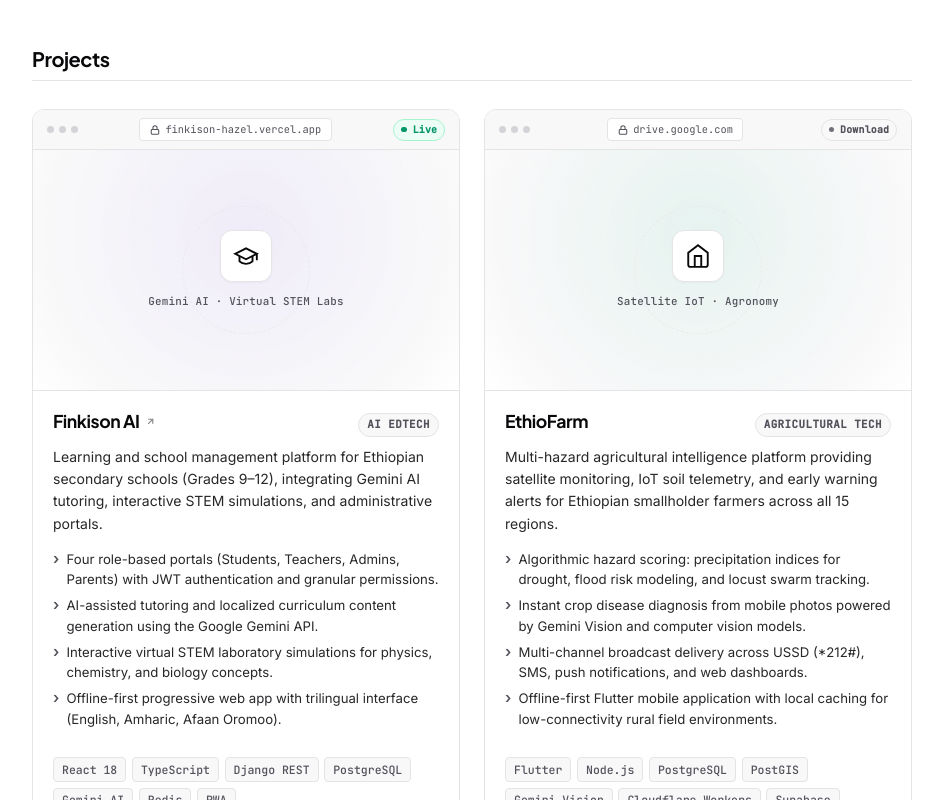
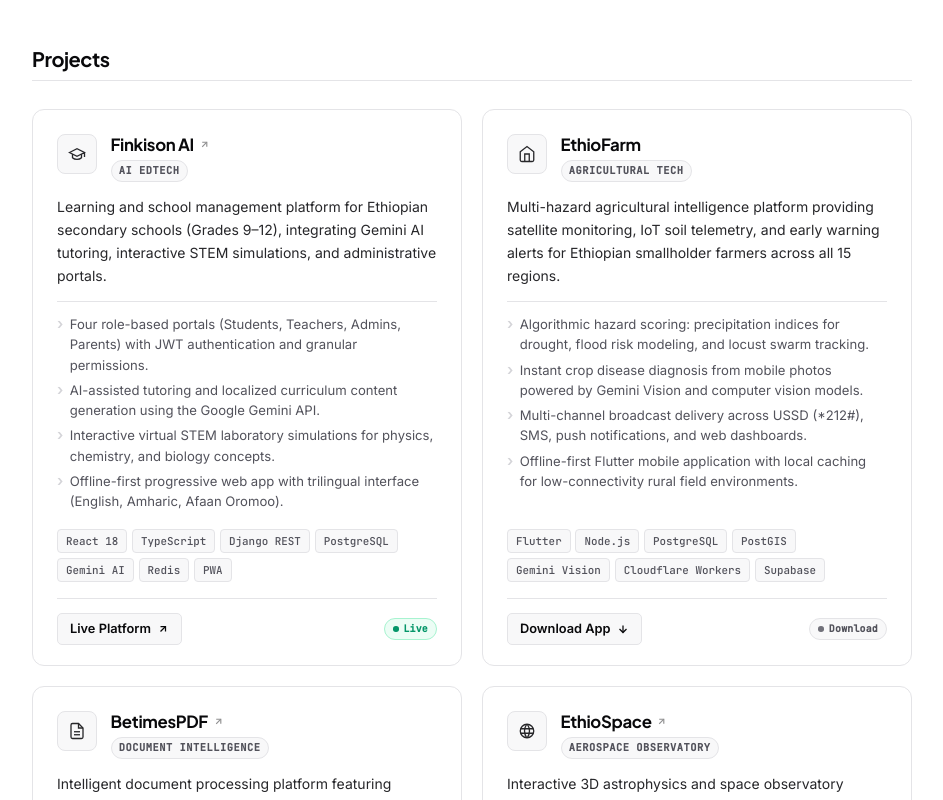
Before and after one commit to EstarCode/portfolio, a React (Vite) app: page / in a window 1280 px wide. Shown: the part 1000-1800 px from the top of the page, without its empty margins (168-1111 px from the left). Built offline with nearby package versions, Linux system fonts and the light colour scheme.

Commit message:
redesign(projects): remove blank graphic placeholders and browser chrome, replace with clean editorial card layout

```diff
--- a/src/components/Projects.tsx
+++ b/src/components/Projects.tsx
@@ -1,81 +1,63 @@
-import { useState } from "react";
 import type { Project } from "../types";
 import { Section } from "./Section";
 
-function ProjectGraphic({
-  icon,
-  category = "",
-  name = "",
-}: {
-  icon?: string;
-  category?: string;
-  name?: string;
-}) {
+/** Maps icon/category to a compact inline SVG badge */
+function ProjectIcon({ icon, category = "", name = "" }: { icon?: string; category?: string; name?: string }) {
   const t = icon || `${category} ${name}`.toLowerCase();
+
   if (t === "space" || t.includes("space") || t.includes("observatory")) {
     return (
-      <div className="project-preview-canvas graphic-space" aria-hidden="true">
-        <div className="canvas-orbit-ring" />
-        <div className="canvas-orbit-ring ring-outer" />
-        <div className="canvas-icon-badge">
-          <svg width="26" height="26" viewBox="0 0 24 24" fill="none" stroke="currentColor" strokeWidth="1.75">
+      <svg width="18" height="18" viewBox="0 0 24 24" fill="none" stroke="currentColor" strokeWidth="1.75" aria-hidden="true">
         <circle cx="12" cy="12" r="9" />
         <path d="M3.6 9h16.8M3.6 15h16.8" />
         <path d="M11.5 3a17 17 0 0 0 0 18M12.5 3a17 17 0 0 1 0 18" />
       </svg>
-        </div>
-        <span className="canvas-sub-label">Space Science · 3D Telemetry</span>
-      </div>
     );
   }
   if (t === "agriculture" || t.includes("farm") || t.includes("agri")) {
     return (
-      <div className="project-preview-canvas graphic-farm" aria-hidden="true">
-        <div className="canvas-orbit-ring" />
-        <div className="canvas-icon-badge">
-          <svg width="26" height="26" viewBox="0 0 24 24" fill="none" stroke="currentColor" strokeWidth="1.75">
+      <svg width="18" height="18" viewBox="0 0 24 24" fill="none" stroke="currentColor" strokeWidth="1.75" aria-hidden="true">
         <path d="M3 9l9-7 9 7v11a2 2 0 0 1-2 2H5a2 2 0 0 1-2-2z" />
         <polyline points="9 22 9 12 15 12 15 22" />
       </svg>
-        </div>
-        <span className="canvas-sub-label">Satellite IoT · Agronomy</span>
-      </div>
     );
   }
   if (t === "document" || t.includes("pdf") || t.includes("doc")) {
     return (
-      <div className="project-preview-canvas graphic-pdf" aria-hidden="true">
-        <div className="canvas-orbit-ring" />
-        <div className="canvas-icon-badge">
-          <svg width="26" height="26" viewBox="0 0 24 24" fill="none" stroke="currentColor" strokeWidth="1.75">
+      <svg width="18" height="18" viewBox="0 0 24 24" fill="none" stroke="currentColor" strokeWidth="1.75" aria-hidden="true">
         <path d="M14 2H6a2 2 0 0 0-2 2v16a2 2 0 0 0 2 2h12a2 2 0 0 0 2-2V8z" />
         <polyline points="14 2 14 8 20 8" />
         <line x1="16" y1="13" x2="8" y2="13" />
         <line x1="16" y1="17" x2="8" y2="17" />
       </svg>
-        </div>
-        <span className="canvas-sub-label">Vector Retrieval · Doc Intelligence</span>
-      </div>
     );
   }
   return (
-    <div className="project-preview-canvas graphic-ai" aria-hidden="true">
-      <div className="canvas-orbit-ring" />
-      <div className="canvas-icon-badge">
-        <svg width="26" height="26" viewBox="0 0 24 24" fill="none" stroke="currentColor" strokeWidth="1.75">
+    <svg width="18" height="18" viewBox="0 0 24 24" fill="none" stroke="currentColor" strokeWidth="1.75" aria-hidden="true">
       <path d="M22 10v6M2 10l10-5 10 5-10 5z" />
       <path d="M6 12v5c3 3 9 3 12 0v-5" />
     </svg>
-      </div>
-      <span className="canvas-sub-label">Gemini AI · Virtual STEM Labs</span>
-    </div>
   );
 }
 
 export function Projects({ projects }: { projects?: Project[] }) {
-  const [failedImages, setFailedImages] = useState<Record<string, boolean>>({});
   const list = Array.isArray(projects) ? projects : [];
   if (list.length === 0) return null;
+
+  const DOWNLOAD_LABEL_KEYWORDS = ["download", "apk", "install", "get app"];
+  const DOWNLOAD_EXTENSIONS = /\.(apk|exe|dmg|zip|rar|msi|pkg|deb|rpm|pdf)$/i;
+  const DOWNLOAD_HOSTS = ["drive.google.com", "mega.nz", "dropbox.com"];
+  const DOWNLOAD_HOST_PATH = /github\.com\/[^/]+\/[^/]+\/releases/;
+
+  function isDownload(href: string, label: string) {
+    const clean = href.split("?")[0] ?? "";
+    return Boolean(
+      DOWNLOAD_LABEL_KEYWORDS.some((kw) => label.toLowerCase().includes(kw)) ||
+      DOWNLOAD_EXTENSIONS.test(clean) ||
+      DOWNLOAD_HOSTS.some((h) => href.includes(h)) ||
+      DOWNLOAD_HOST_PATH.test(href)
+    );
+  }
 
   return (
     <Section id="projects" title="Projects">
@@ -84,88 +66,19 @@ export function Projects({ projects }: { projects?: Project[] }) {
           const tags = Array.isArray(p.tags) ? p.tags : [];
           const links = Array.isArray(p.links) ? p.links : [];
           const highlights = Array.isArray(p.highlights) ? p.highlights : [];
-
-          let displayUrl = "";
           const firstLink = links[0];
-
-          // Detect direct downloads by label keywords or known file extensions
-          const DOWNLOAD_LABEL_KEYWORDS = ["download", "apk", "install", "get app"];
-          const DOWNLOAD_EXTENSIONS = /\.(apk|exe|dmg|zip|rar|msi|pkg|deb|rpm|pdf)$/i;
-          const DOWNLOAD_HOSTS = ["drive.google.com", "mega.nz", "dropbox.com"];
-          const DOWNLOAD_HOST_PATH = /github\.com\/[^/]+\/[^/]+\/releases/;
-          const cleanHref = (firstLink?.href || "").split("?")[0] || "";
-          const isDirectDownload = Boolean(
-            firstLink &&
-            (
-              DOWNLOAD_LABEL_KEYWORDS.some((kw) => firstLink.label.toLowerCase().includes(kw)) ||
-              DOWNLOAD_EXTENSIONS.test(cleanHref) ||
-              DOWNLOAD_HOSTS.some((h) => (firstLink.href || "").includes(h)) ||
-              DOWNLOAD_HOST_PATH.test(firstLink.href || "")
-            )
-          );
-
-          if (firstLink?.href) {
-            try {
-              const parsed = new URL(firstLink.href);
-              displayUrl = parsed.hostname.replace(/^www\./, "");
-            } catch {
-              displayUrl = firstLink.label;
-            }
-          }
+          const firstIsDownload = firstLink ? isDownload(firstLink.href || "", firstLink.label) : false;
 
           return (
             <article key={String(p.name || idx)} className="project-card">
-              {/* Browser chrome with interactive preview */}
-              <div className="project-frame">
-                <div className="project-chrome">
-                  <div className="chrome-dots" aria-hidden="true">
-                    <span className="chrome-dot" />
-                    <span className="chrome-dot" />
-                    <span className="chrome-dot" />
+              {/* Card header: icon badge + name + category */}
+              <div className="project-card-top">
+                <div className="project-icon-badge">
+                  <ProjectIcon icon={p.icon} category={p.category} name={p.name} />
                 </div>
-                  {displayUrl && (
-                    <div className="chrome-url-box">
-                      <svg width="10" height="10" viewBox="0 0 24 24" fill="none" stroke="currentColor" strokeWidth="2.5" aria-hidden="true">
-                        <rect x="3" y="11" width="18" height="11" rx="2" ry="2"/>
-                        <path d="M7 11V7a5 5 0 0 1 10 0v4"/>
-                      </svg>
-                      <span className="chrome-url">{displayUrl}</span>
-                    </div>
-                  )}
-                  {links.length > 0 && !isDirectDownload && (
-                    <span className="chrome-status-pill">
-                      <span className="status-live-dot" aria-hidden="true" />
-                      Live
-                    </span>
-                  )}
-                  {isDirectDownload && (
-                    <span className="chrome-status-pill chrome-status-dl">
-                      <span className="status-dl-dot" aria-hidden="true" />
-                      Download
-                    </span>
-                  )}
-                </div>
-
-                {p.image && !failedImages[p.image] ? (
-                  <img
-                    src={p.image}
-                    alt={p.name}
-                    className="project-img"
-                    loading="lazy"
-                    onError={() => {
-                      if (p.image) setFailedImages((prev) => ({ ...prev, [p.image!]: true }));
-                    }}
-                  />
-                ) : (
-                  <ProjectGraphic icon={p.icon} category={p.category} name={p.name} />
-                )}
-              </div>
-
-              {/* Card body */}
-              <div className="project-body">
-                <div className="project-header">
+                <div className="project-title-block">
                   <h3 className="project-name">
-                    {firstLink?.href && !isDirectDownload ? (
+                    {firstLink?.href && !firstIsDownload ? (
                       <a
                         href={firstLink.href}
                         target="_blank"
@@ -173,7 +86,7 @@ export function Projects({ projects }: { projects?: Project[] }) {
                         className="project-name-link"
                         aria-label={`Visit ${p.name} (opens in new tab)`}
                       >
-                        <span>{p.name}</span>
+                        {p.name}
                         <svg width="11" height="11" viewBox="0 0 24 24" fill="none" stroke="currentColor" strokeWidth="2.5" aria-hidden="true" className="project-title-arrow">
                           <line x1="7" y1="17" x2="17" y2="7" />
                           <polyline points="7 7 17 7 17 17" />
@@ -183,11 +96,16 @@ export function Projects({ projects }: { projects?: Project[] }) {
                       p.name
                     )}
                   </h3>
-                  {p.category && <span className="project-category">{p.category}</span>}
+                  {p.category && (
+                    <span className="project-category">{p.category}</span>
+                  )}
+                </div>
               </div>
 
+              {/* Summary */}
               <p className="project-summary">{p.summary}</p>
 
+              {/* Highlights */}
               {highlights.length > 0 && (
                 <ul className="project-highlights">
                   {highlights.map((h, i) => (
@@ -199,46 +117,36 @@ export function Projects({ projects }: { projects?: Project[] }) {
                 </ul>
               )}
 
+              {/* Tech stack tags */}
               {tags.length > 0 && (
                 <div className="project-tags">
                   {tags.map((t) => (
-                      <span key={t} className="project-tag">
-                        {t}
-                      </span>
+                    <span key={t} className="project-tag">{t}</span>
                   ))}
                 </div>
               )}
-              </div>
 
-              {/* Action Links */}
+              {/* Action links */}
               {links.length > 0 && (
                 <div className="project-links">
                   {links.map((link) => {
-                    const cleanHrefL = (link.href || "").split("?")[0] || "";
-                    const isLinkDownload = Boolean(
-                      DOWNLOAD_LABEL_KEYWORDS.some((kw) => link.label.toLowerCase().includes(kw)) ||
-                      DOWNLOAD_EXTENSIONS.test(cleanHrefL) ||
-                      DOWNLOAD_HOSTS.some((h) => (link.href || "").includes(h)) ||
-                      DOWNLOAD_HOST_PATH.test(link.href || "")
-                    );
+                    const dl = isDownload(link.href || "", link.label);
                     return (
                       <a
                         key={link.href}
                         href={link.href}
                         target="_blank"
                         rel="noopener noreferrer"
-                        className={`project-link${isLinkDownload ? " is-download" : ""}`}
+                        className={`project-link${dl ? " is-download" : ""}`}
                         aria-label={`${p.name} — ${link.label} (opens in new tab)`}
                       >
                         <span>{link.label}</span>
-                        {isLinkDownload ? (
-                          /* Download arrow (↓) */
+                        {dl ? (
                           <svg width="12" height="12" viewBox="0 0 24 24" fill="none" stroke="currentColor" strokeWidth="2.5" aria-hidden="true">
                             <line x1="12" y1="5" x2="12" y2="19" />
                             <polyline points="5 12 12 19 19 12" />
                           </svg>
                         ) : (
-                          /* External link arrow (↗) */
                           <svg width="12" height="12" viewBox="0 0 24 24" fill="none" stroke="currentColor" strokeWidth="2.5" aria-hidden="true">
                             <line x1="7" y1="17" x2="17" y2="7" />
                             <polyline points="7 7 17 7 17 17" />
@@ -247,6 +155,14 @@ export function Projects({ projects }: { projects?: Project[] }) {
                       </a>
                     );
                   })}
+                  {/* Live / Download status indicator */}
+                  <span
+                    className={`project-status-pill${firstIsDownload ? " is-download" : ""}`}
+                    aria-hidden="true"
+                  >
+                    <span className="status-dot" />
+                    {firstIsDownload ? "Download" : "Live"}
+                  </span>
                 </div>
               )}
             </article>
--- a/src/styles/projects.css
+++ b/src/styles/projects.css
@@ -1,17 +1,32 @@
-/* Projects Section Styling */
+/* Projects Section — editorial content-first card design */
+
+/* ============================================================
+   GRID
+   ============================================================ */
 .project-grid {
   display: grid;
-  grid-template-columns: repeat(auto-fit, minmax(18rem, 1fr));
-  gap: 1.5rem;
+  grid-template-columns: repeat(auto-fit, minmax(20rem, 1fr));
+  gap: 1.25rem;
 }
 
+@media (max-width: 640px) {
+  .project-grid {
+    grid-template-columns: 1fr;
+    gap: 1rem;
+  }
+}
+
+/* ============================================================
+   CARD
+   ============================================================ */
 .project-card {
   display: flex;
   flex-direction: column;
   background: var(--panel);
   border: 1px solid var(--line);
   border-radius: var(--radius-lg);
-  overflow: hidden;
+  padding: 1.5rem 1.5rem 1.25rem;
+  gap: 0.85rem;
   transition:
     border-color var(--duration-fast) ease,
     box-shadow var(--duration-normal) var(--ease-spring),
@@ -32,246 +47,79 @@
   }
 }
 
-/* Browser Chrome */
-.project-frame {
-  display: flex;
-  flex-direction: column;
-  border-bottom: 1px solid var(--line);
-  background: var(--bg-subtle);
-  overflow: hidden;
+@media (max-width: 480px) {
+  .project-card {
+    padding: 1.15rem 1.15rem 1rem;
+  }
 }
 
-.project-chrome {
+/* ============================================================
+   CARD TOP: icon badge + title block
+   ============================================================ */
+.project-card-top {
   display: flex;
-  align-items: center;
-  justify-content: space-between;
-  gap: 0.5rem;
-  padding: 0.5rem 0.85rem;
-  background: var(--bg-subtle);
-  border-bottom: 1px solid var(--line);
-  flex-shrink: 0;
+  align-items: flex-start;
+  gap: 0.85rem;
 }
 
-.chrome-dots {
-  display: flex;
-  align-items: center;
-  gap: 0.3rem;
-}
-
-.chrome-dot {
-  width: 0.45rem;
-  height: 0.45rem;
-  border-radius: 50%;
-  background: var(--line-strong);
-}
-
-.chrome-url-box {
-  display: inline-flex;
-  align-items: center;
-  gap: 0.35rem;
-  padding: 0.15rem 0.6rem;
-  background: var(--bg);
-  border: 1px solid var(--line);
-  border-radius: 4px;
-  max-width: 14rem;
-  min-width: 0;
-  flex-shrink: 1;
-  color: var(--muted);
-}
-
-.chrome-url {
-  font-family: 'JetBrains Mono', monospace;
-  font-size: 0.65rem;
-  color: var(--muted);
-  overflow: hidden;
-  text-overflow: ellipsis;
-  white-space: nowrap;
-}
-
-.chrome-status-pill {
-  display: inline-flex;
-  align-items: center;
-  gap: 0.35rem;
-  font-family: 'JetBrains Mono', monospace;
-  font-size: 0.62rem;
-  font-weight: 600;
-  color: var(--status-live);
-  background: var(--status-live-bg);
-  border: 1px solid var(--status-live-border);
-  padding: 0.12rem 0.45rem;
-  border-radius: 9999px;
-  letter-spacing: 0.02em;
-}
-
-.chrome-status-dl {
-  color: var(--muted);
-  background: var(--bg-subtle);
-  border-color: var(--line);
-}
-
-.status-dl-dot {
-  width: 0.35rem;
-  height: 0.35rem;
-  border-radius: 50%;
-  background: var(--muted-light);
-}
-
-.status-live-dot {
-  width: 0.35rem;
-  height: 0.35rem;
-  border-radius: 50%;
-  background: var(--status-live);
-}
-
-/* Graphic Canvas */
-.project-preview-canvas {
-  position: relative;
-  aspect-ratio: 16 / 9;
-  display: flex;
-  flex-direction: column;
-  align-items: center;
-  justify-content: center;
-  gap: 0.65rem;
-  background: linear-gradient(145deg, var(--bg-subtle) 0%, var(--panel) 100%);
-  overflow: hidden;
-}
-
-/* Category Graphic Color Variations */
-.graphic-space {
-  background: radial-gradient(circle at 50% 35%, rgba(59, 130, 246, 0.08) 0%, var(--bg-subtle) 75%, var(--panel) 100%);
-}
-[data-theme="dark"] .graphic-space {
-  background: radial-gradient(circle at 50% 35%, rgba(99, 102, 241, 0.16) 0%, var(--bg-subtle) 75%, var(--panel) 100%);
-}
-
-.graphic-farm {
-  background: radial-gradient(circle at 50% 35%, rgba(16, 185, 129, 0.08) 0%, var(--bg-subtle) 75%, var(--panel) 100%);
-}
-[data-theme="dark"] .graphic-farm {
-  background: radial-gradient(circle at 50% 35%, rgba(16, 185, 129, 0.16) 0%, var(--bg-subtle) 75%, var(--panel) 100%);
-}
-
-.graphic-pdf {
-  background: radial-gradient(circle at 50% 35%, rgba(245, 158, 11, 0.08) 0%, var(--bg-subtle) 75%, var(--panel) 100%);
-}
-[data-theme="dark"] .graphic-pdf {
-  background: radial-gradient(circle at 50% 35%, rgba(245, 158, 11, 0.16) 0%, var(--bg-subtle) 75%, var(--panel) 100%);
-}
-
-.graphic-ai {
-  background: radial-gradient(circle at 50% 35%, rgba(139, 92, 246, 0.08) 0%, var(--bg-subtle) 75%, var(--panel) 100%);
-}
-[data-theme="dark"] .graphic-ai {
-  background: radial-gradient(circle at 50% 35%, rgba(139, 92, 246, 0.16) 0%, var(--bg-subtle) 75%, var(--panel) 100%);
-}
-
-.canvas-orbit-ring {
-  position: absolute;
-  width: 8rem;
-  height: 8rem;
-  border-radius: 50%;
-  border: 1px dashed var(--line);
-  opacity: 0.6;
-  pointer-events: none;
-  transition: transform 700ms var(--ease-spring);
-}
-
-.canvas-orbit-ring.ring-outer {
-  width: 12.5rem;
-  height: 12.5rem;
-  opacity: 0.3;
-}
-
-.project-card:hover .canvas-orbit-ring {
-  transform: rotate(45deg);
-}
-
-.canvas-icon-badge {
-  position: relative;
-  z-index: 2;
+.project-icon-badge {
+  flex-shrink: 0;
   display: flex;
   align-items: center;
   justify-content: center;
-  width: 3.25rem;
-  height: 3.25rem;
-  border-radius: 12px;
-  background: var(--bg);
+  width: 2.5rem;
+  height: 2.5rem;
+  border-radius: var(--radius-md);
+  background: var(--bg-subtle);
   border: 1px solid var(--line);
-  color: var(--ink);
-  box-shadow: var(--shadow-sm);
+  color: var(--ink-secondary);
   transition:
-    transform var(--duration-normal) var(--ease-spring),
-    box-shadow var(--duration-normal) var(--ease-spring),
-    border-color var(--duration-fast) ease;
+    background-color var(--duration-fast) ease,
+    border-color var(--duration-fast) ease,
+    color var(--duration-fast) ease;
 }
 
-.project-card:hover .canvas-icon-badge {
-  transform: translateY(-2px) scale(1.05);
-  box-shadow: var(--shadow-md);
+.project-card:hover .project-icon-badge {
+  background: var(--bg);
   border-color: var(--line-strong);
+  color: var(--ink);
 }
 
-.canvas-sub-label {
-  position: relative;
-  z-index: 2;
-  font-family: 'JetBrains Mono', monospace;
-  font-size: 0.68rem;
-  font-weight: 500;
-  color: var(--muted);
-  letter-spacing: 0.02em;
-}
-
-.project-img {
-  width: 100%;
-  aspect-ratio: 16 / 9;
-  object-fit: cover;
-  display: block;
-}
-
-/* Card Body */
-.project-body {
+.project-title-block {
   display: flex;
   flex-direction: column;
-  padding: 1.25rem 1.25rem 0.5rem;
+  gap: 0.3rem;
+  min-width: 0;
   flex: 1;
 }
 
-.project-header {
-  display: flex;
-  align-items: baseline;
-  justify-content: space-between;
-  gap: 0.75rem;
-  margin-bottom: 0.55rem;
-}
-
 .project-name {
-  font-size: 1.1rem;
+  font-size: 1.05rem;
   font-weight: 700;
   color: var(--ink);
-  letter-spacing: -0.025em;
+  letter-spacing: -0.02em;
   margin: 0;
+  line-height: 1.25;
 }
 
 .project-name-link {
+  display: inline-flex;
+  align-items: center;
+  gap: 0.3rem;
   color: inherit;
   text-decoration: none;
   transition: opacity var(--duration-fast) ease;
 }
 
-.project-name-link {
-  display: inline-flex;
-  align-items: center;
-  gap: 0.35rem;
+.project-name-link:hover {
+  text-decoration: underline;
+  text-underline-offset: 3px;
 }
 
 .project-title-arrow {
-  opacity: 0.5;
+  opacity: 0.45;
+  flex-shrink: 0;
   transition: transform 160ms var(--ease-spring), opacity var(--duration-fast) ease;
-}
-
-.project-name-link:hover {
-  text-decoration: underline;
-  text-underline-offset: 3px;
 }
 
 .project-name-link:hover .project-title-arrow {
@@ -281,63 +129,71 @@
 
 .project-category {
   font-family: 'JetBrains Mono', monospace;
-  font-size: 0.68rem;
+  font-size: 0.65rem;
   font-weight: 600;
   color: var(--muted);
   background: var(--bg-subtle);
   border: 1px solid var(--line);
-  padding: 0.15rem 0.5rem;
+  padding: 0.1rem 0.45rem;
   border-radius: 9999px;
   text-transform: uppercase;
-  letter-spacing: 0.04em;
+  letter-spacing: 0.05em;
   white-space: nowrap;
-  flex-shrink: 0;
+  align-self: flex-start;
 }
 
+/* ============================================================
+   CONTENT
+   ============================================================ */
 .project-summary {
   font-size: 0.875rem;
   color: var(--ink-secondary);
-  line-height: 1.6;
-  margin: 0 0 0.85rem;
+  line-height: 1.65;
+  margin: 0;
 }
 
 .project-highlights {
   list-style: none;
-  margin: 0 0 1rem;
+  margin: 0;
   padding: 0;
   display: flex;
   flex-direction: column;
-  gap: 0.35rem;
-  font-size: 0.825rem;
-  color: var(--ink-secondary);
+  gap: 0.3rem;
+  font-size: 0.82rem;
+  color: var(--muted);
   line-height: 1.55;
+  border-top: 1px solid var(--line);
+  padding-top: 0.75rem;
 }
 
 .project-highlights li {
   display: flex;
   align-items: flex-start;
-  gap: 0.45rem;
+  gap: 0.4rem;
 }
 
 .highlight-bullet {
-  color: var(--muted);
+  color: var(--line-strong);
   font-weight: 700;
   font-size: 0.95rem;
   line-height: 1.3;
   flex-shrink: 0;
 }
 
+/* ============================================================
+   TAGS
+   ============================================================ */
 .project-tags {
   display: flex;
   flex-wrap: wrap;
-  gap: 0.35rem;
+  gap: 0.3rem;
   margin-top: auto;
-  padding-top: 0.75rem;
+  padding-top: 0.25rem;
 }
 
 .project-tag {
   font-family: 'JetBrains Mono', monospace;
-  font-size: 0.72rem;
+  font-size: 0.68rem;
   font-weight: 500;
   padding: 0.15rem 0.5rem;
   border-radius: 4px;
@@ -360,59 +216,87 @@
   }
 }
 
-/* Project Links Footer */
+/* ============================================================
+   ACTION LINKS — full-width divider row at the bottom
+   ============================================================ */
 .project-links {
   display: flex;
   align-items: center;
-  justify-content: space-between;
-  gap: 1rem;
-  padding: 0.85rem 1.25rem;
-  margin-top: auto;
+  gap: 0.75rem;
+  flex-wrap: wrap;
   border-top: 1px solid var(--line);
-  background: var(--bg-subtle);
+  padding-top: 0.9rem;
+  margin-top: 0.1rem;
 }
 
 .project-link {
   display: inline-flex;
   align-items: center;
   gap: 0.4rem;
-  font-size: 0.825rem;
+  font-size: 0.8rem;
   font-weight: 600;
   color: var(--ink);
   text-decoration: none;
-  transition: opacity var(--duration-fast) ease;
+  padding: 0.3rem 0.75rem;
+  border-radius: 5px;
+  border: 1px solid var(--line);
+  background: var(--bg-subtle);
+  transition:
+    background-color var(--duration-fast) ease,
+    border-color var(--duration-fast) ease,
+    opacity var(--duration-fast) ease;
 }
 
 .project-link:hover {
-  opacity: 0.8;
+  background: var(--bg);
+  border-color: var(--line-strong);
 }
 
 .project-link svg {
+  flex-shrink: 0;
   transition: transform 160ms var(--ease-spring);
 }
 
-/* External link: arrow goes up-right on hover */
+/* External link arrow animates up-right on hover */
 .project-link:not(.is-download):hover svg {
-  transform: translate(2px, -2px);
+  transform: translate(1px, -1px);
 }
 
-/* Download link: arrow goes down on hover */
+/* Download arrow animates down on hover */
 .project-link.is-download:hover svg {
   transform: translateY(2px);
 }
 
-@media (max-width: 640px) {
-  .project-grid {
-    grid-template-columns: 1fr;
-    gap: 1.15rem;
-  }
+/* Live status pill — replaces the old chrome pill */
+.project-status-pill {
+  display: inline-flex;
+  align-items: center;
+  gap: 0.3rem;
+  font-family: 'JetBrains Mono', monospace;
+  font-size: 0.62rem;
+  font-weight: 600;
+  color: var(--status-live);
+  background: var(--status-live-bg);
+  border: 1px solid var(--status-live-border);
+  padding: 0.12rem 0.5rem;
+  border-radius: 9999px;
+  letter-spacing: 0.02em;
+  margin-left: auto;
 }
 
-@media (max-width: 480px) {
-  .project-body {
-    padding: 1rem 1rem 0.5rem;
-  }
-  .project-links {
-    padding: 0.75rem 1rem;
-  }
+.project-status-pill .status-dot {
+  width: 0.35rem;
+  height: 0.35rem;
+  border-radius: 50%;
+  background: var(--status-live);
 }
+
+.project-status-pill.is-download {
+  color: var(--muted);
+  background: var(--bg-subtle);
+  border-color: var(--line);
+}
+
+.project-status-pill.is-download .status-dot {
+  background: var(--muted-light);
+}
```
Lines whose indentation alone changed are shown as unchanged.
